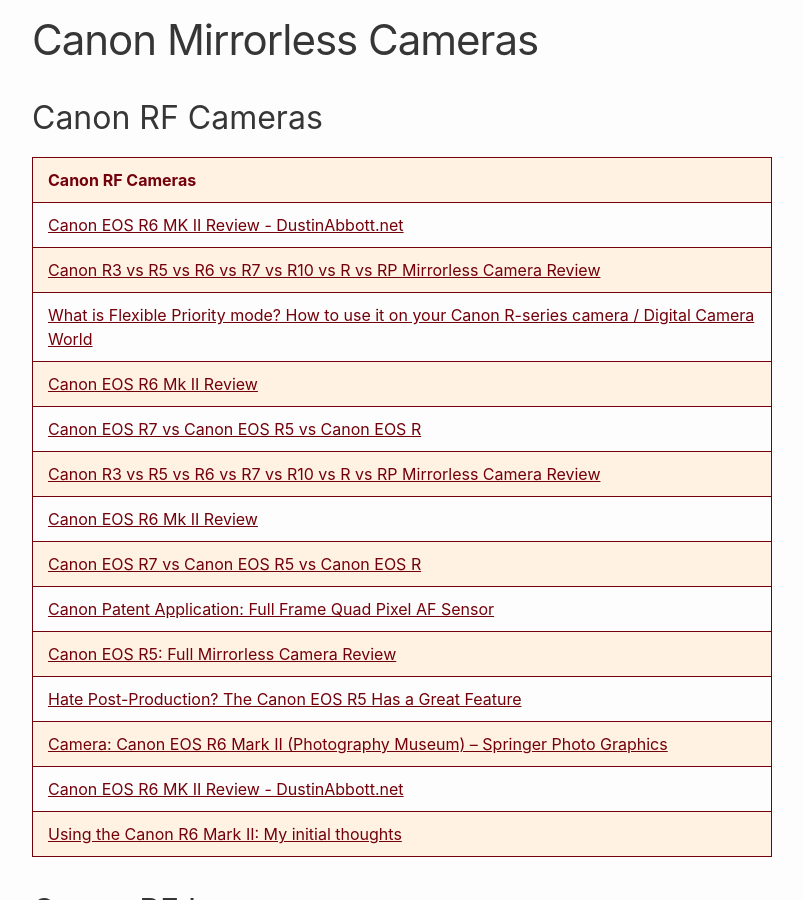
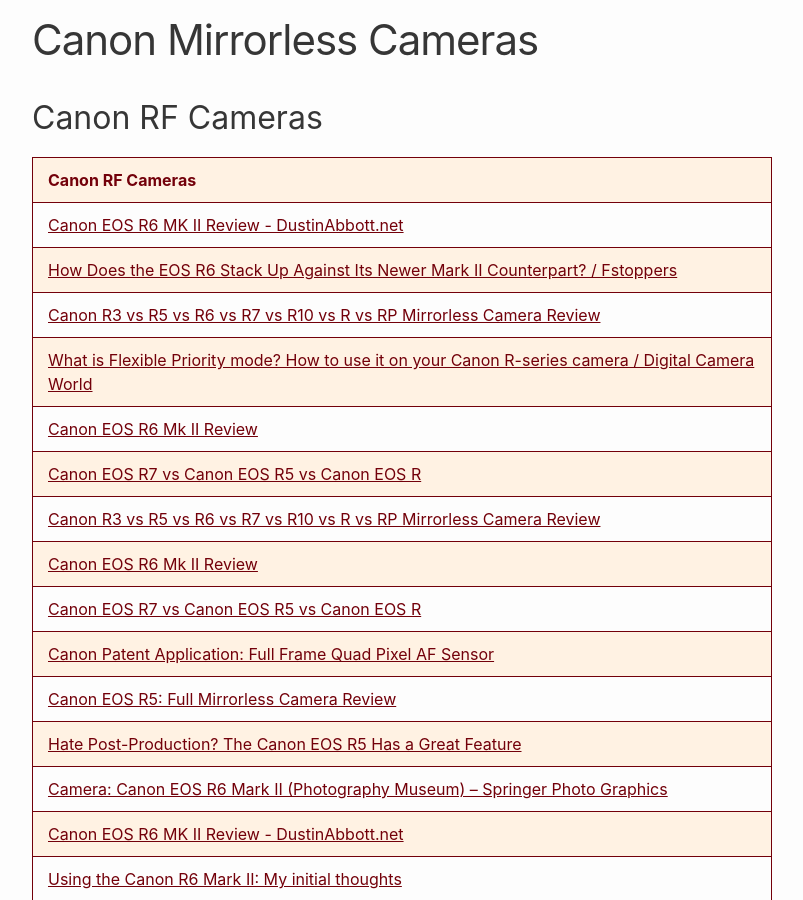
Before and after one commit to RalphHightower/RalphHightower, a Jekyll site: the page built from Photography/CanonMirrorlessRF.md, in a window 1280 px wide and 900 px high, scrolled down 1508 px. Shown: the whole window, without its empty margins (238-1041 px from the left). Built offline with Jekyll 4.4.1, drawn with Linux system fonts in a browser that asks for light colours; our own code applies the rules of GitHub Pages for plain Markdown files.

Commit message:
[docs](web): CanonMirrorlessRF(extended description)

```diff
--- a/Photography/CanonMirrorlessRF.md
+++ b/Photography/CanonMirrorlessRF.md
@@ -5,6 +5,7 @@
 | Canon RF Cameras |
 |---|
 | [Canon EOS R6 MK II Review - DustinAbbott\.net](https://dustinabbott.net/2023/04/canon-eos-r6-mk-ii-review/ ) |
+| [How Does the EOS R6 Stack Up Against Its Newer Mark II Counterpart? / Fstoppers](https://fstoppers.com/reviews/how-does-eos-r6-stack-against-its-newer-mark-ii-counterpart-649727 ) |
 | [Canon R3 vs R5 vs R6 vs R7 vs R10 vs R vs RP Mirrorless Camera Review](https://www.breatheyourpassion.com/blog/CanonRReviews ) |
 | [What is Flexible Priority mode? How to use it on your Canon R-series camera / Digital Camera World](https://www.digitalcameraworld.com/tutorials/what-is-flexible-priority-mode-how-to-use-it-on-your-canon-r-series-camera ) |
 | [Canon EOS R6 Mk II Review](https://www.thephoblographer.com/2023/02/03/canon-eos-r6-mk-ii-review/ ) |
```
